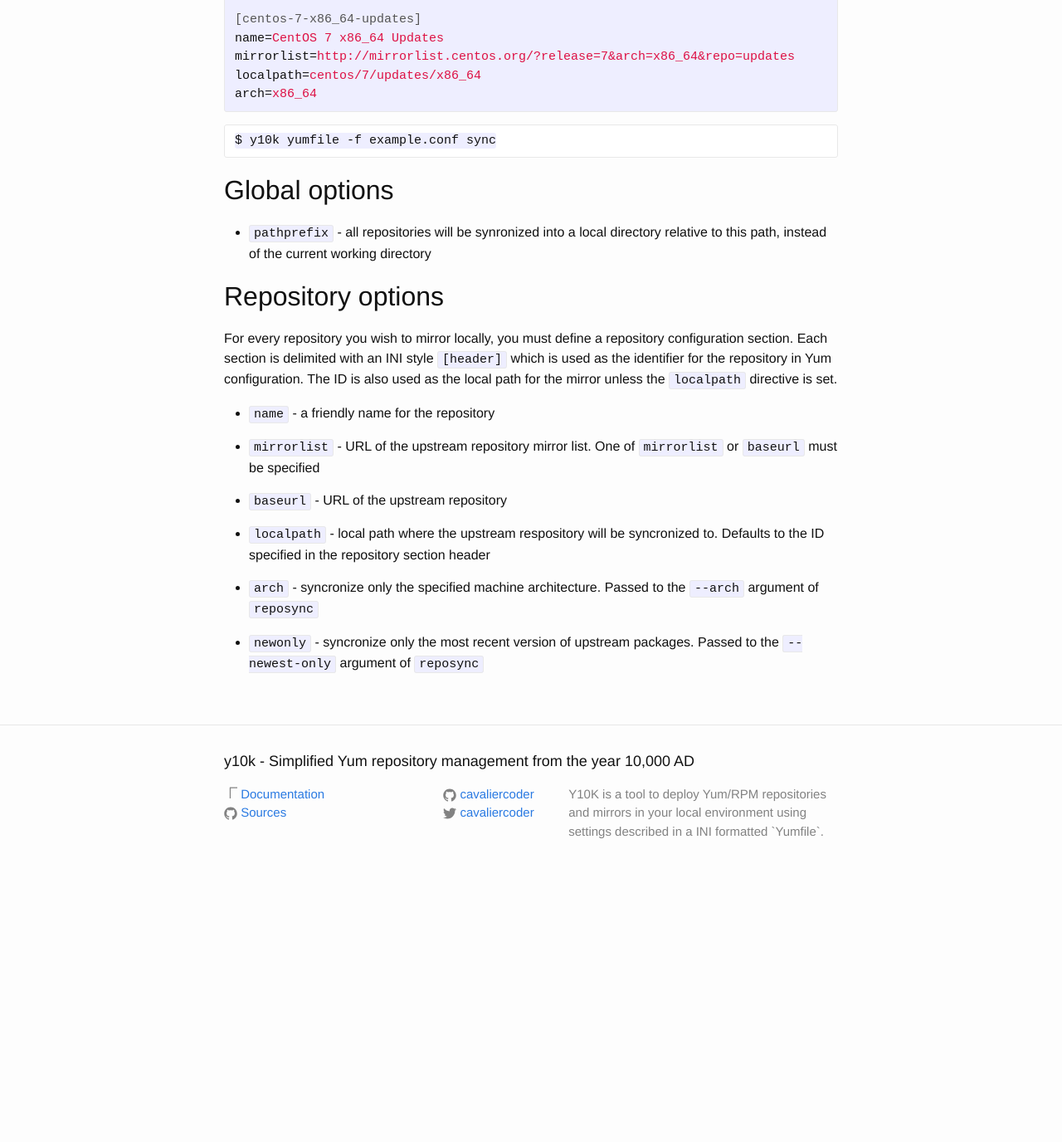
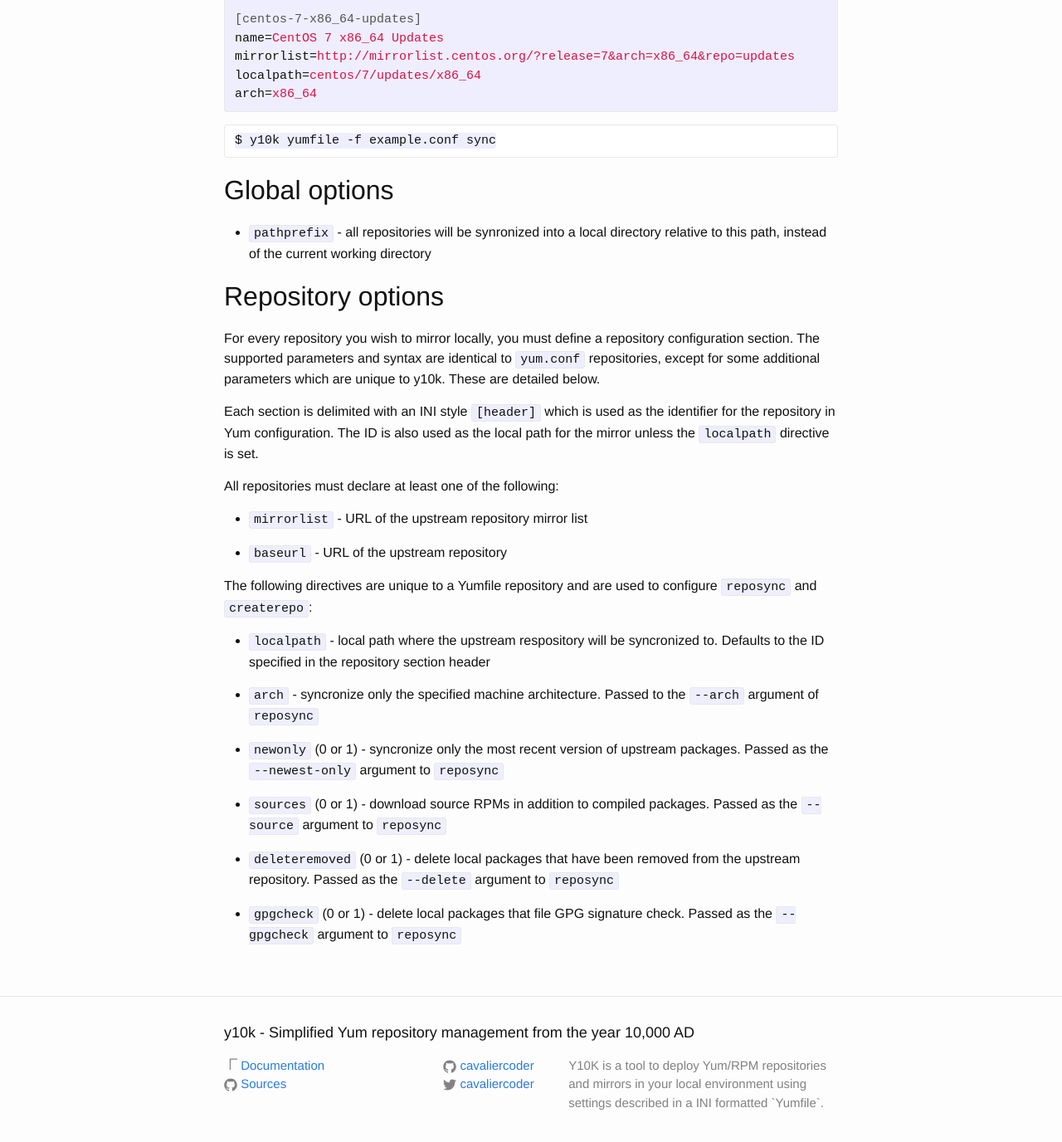
Before and after one commit to cavaliercoder/y10k, a Jekyll site: the page built from _docs/yumfile.md, in a window 1280 px wide and 1400 px high, scrolled down 694 px. Shown: the top 1376 px of the window at 83% size. Built offline with Jekyll 4.4.1, drawn with Linux system fonts in a browser that asks for light colours; before the commit the page ends 1767 px from its top, so only the background shows below that.

Commit message:
Added new params to Yumfile documentation

```diff
--- a/_docs/yumfile.md
+++ b/_docs/yumfile.md
@@ -50,17 +50,22 @@ arch=x86_64
 ## Repository options
 
 For every repository you wish to mirror locally, you must define a repository
-configuration section. Each section is delimited with an INI style `[header]`
-which is used as the identifier for the repository in Yum configuration. The ID
-is also used as the local path for the mirror unless the `localpath` directive
-is set.
+configuration section. The supported parameters and syntax are identical to
+`yum.conf` repositories, except for some additional parameters which are unique
+to y10k. These are detailed below.
 
- * `name` - a friendly name for the repository
+Each section is delimited with an INI style `[header]` which is used as the
+identifier for the repository in Yum configuration. The ID is also used as the
+local path for the mirror unless the `localpath` directive is set.
 
- * `mirrorlist` - URL of the upstream repository mirror list. One of
-   `mirrorlist` or `baseurl` must be specified
+All repositories must declare at least one of the following:
+
+ * `mirrorlist` - URL of the upstream repository mirror list
 
  * `baseurl` - URL of the upstream repository
+
+The following directives are unique to a Yumfile repository and are used to
+configure `reposync` and `createrepo`:
 
  * `localpath` - local path where the upstream respository will be syncronized
    to. Defaults to the ID specified in the repository section header
@@ -68,5 +73,14 @@ is set.
  * `arch` - syncronize only the specified machine architecture. Passed to the
    `--arch` argument of `reposync`
 
- * `newonly` - syncronize only the most recent version of upstream packages.
-   Passed to the `--newest-only` argument of `reposync`
+ * `newonly` (0 or 1) - syncronize only the most recent version of upstream packages.
+   Passed as the `--newest-only` argument to `reposync`
+
+ * `sources` (0 or 1) - download source RPMs in addition to compiled packages.
+   Passed as the `--source` argument to `reposync`
+
+ * `deleteremoved` (0 or 1) - delete local packages that have been removed from
+   the upstream repository. Passed as the `--delete` argument to `reposync`
+
+ * `gpgcheck` (0 or 1) - delete local packages that file GPG signature check.
+   Passed as the `--gpgcheck` argument to `reposync`
```
